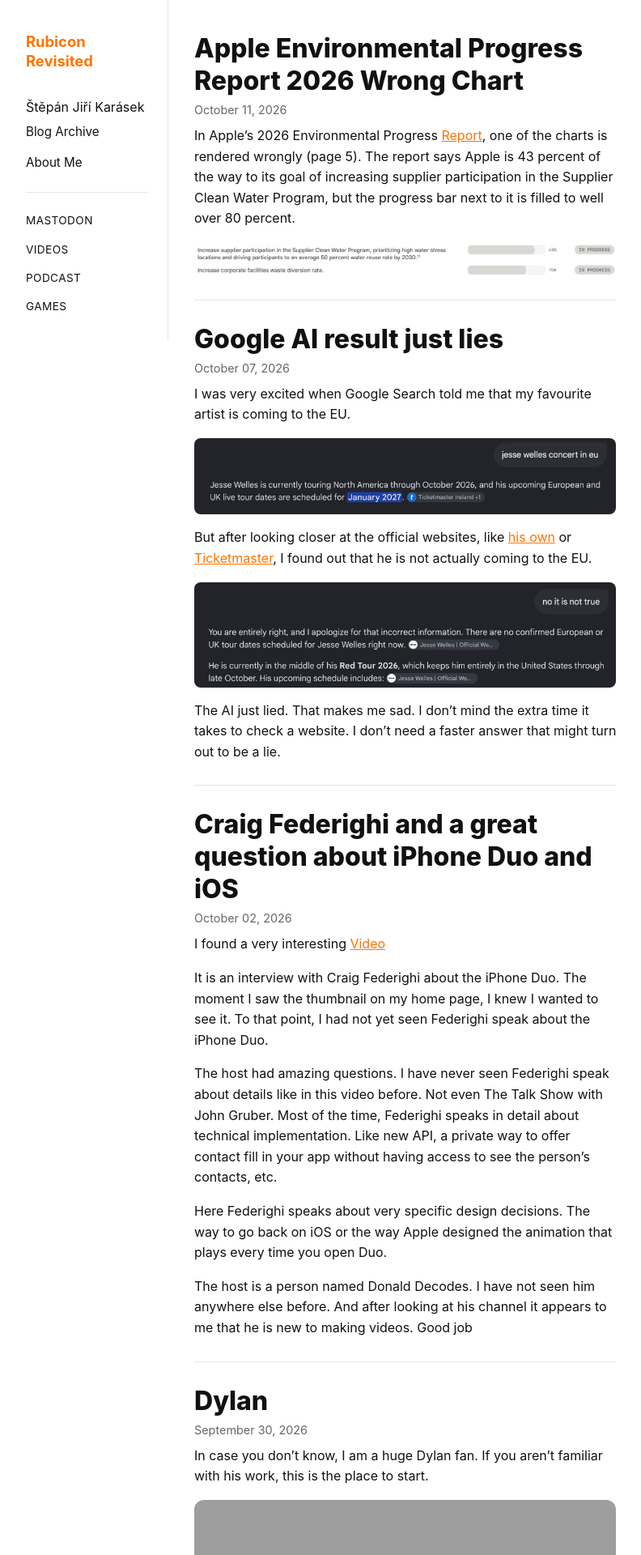
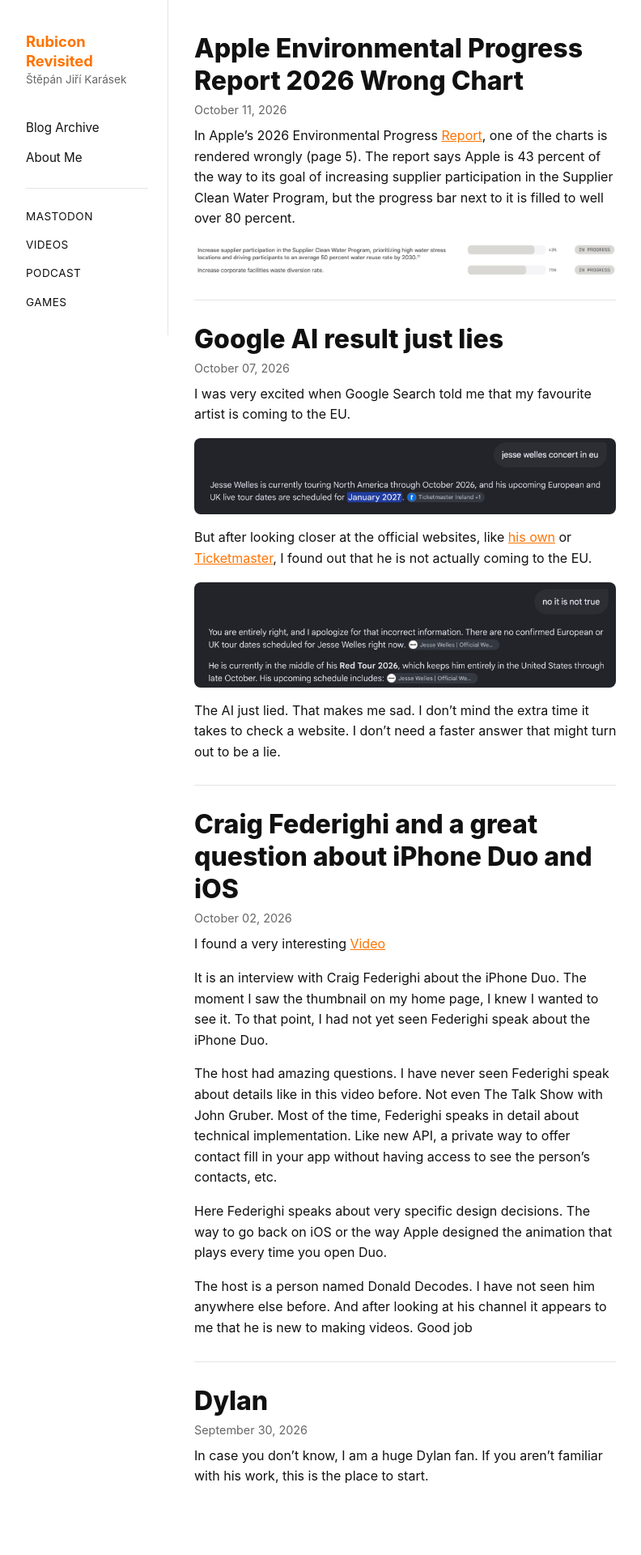
Before and after one commit to StepanJiri/stepankarasek.github.io, a Jekyll site: the page built from index.md, in a window 1280 px wide. Shown: the top 1920 px of the page at 81% size, without its empty margins (152-944 px from the left). Built offline with Jekyll 4.4.1, drawn with Linux system fonts in a browser that asks for light colours; grey boxes are pictures that could not be loaded.

Commit message:
Adjust margins and styles for site subtitle and brand

```diff
--- a/assets/css/style.css
+++ b/assets/css/style.css
@@ -54,12 +54,21 @@ font-weight: 700;
 font-size: 1.15rem;
 text-decoration: none;
 color: var(--fg);
-margin-bottom: 2rem;
+margin-bottom: 0;
 line-height: 1.3;
+display: block;
 }
 
 .site-brand.active {
 color: var(--accent);
+}
+
+.site-subtitle {
+font-size: 0.85rem;
+color: var(--muted);
+margin-top: 0.15rem;
+margin-bottom: 2rem;
+line-height: 1.3;
 }
 
 .sidebar-nav {
@@ -395,6 +404,10 @@ padding: 1.25rem 1.25rem 1rem;
 }
 
 .site-brand {
+margin-bottom: 0;
+}
+
+.site-subtitle {
 margin-bottom: 0.75rem;
 }
 
```
